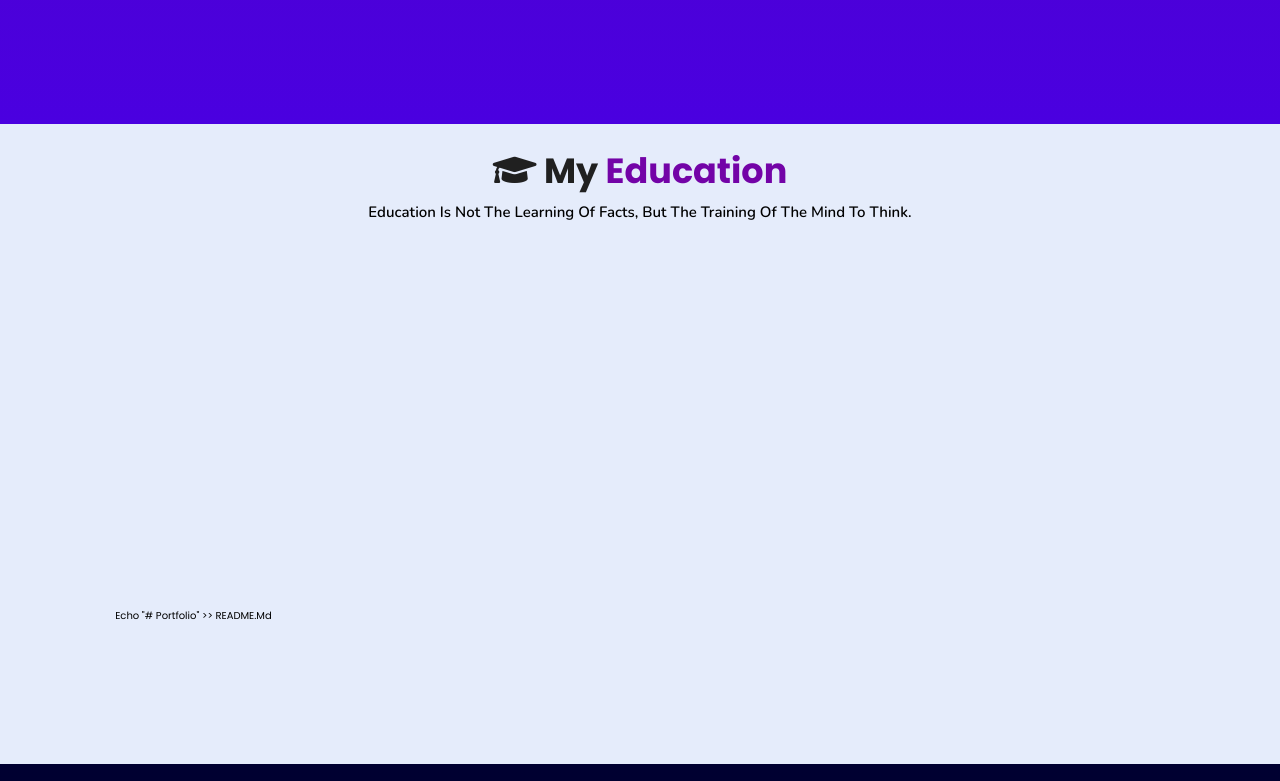
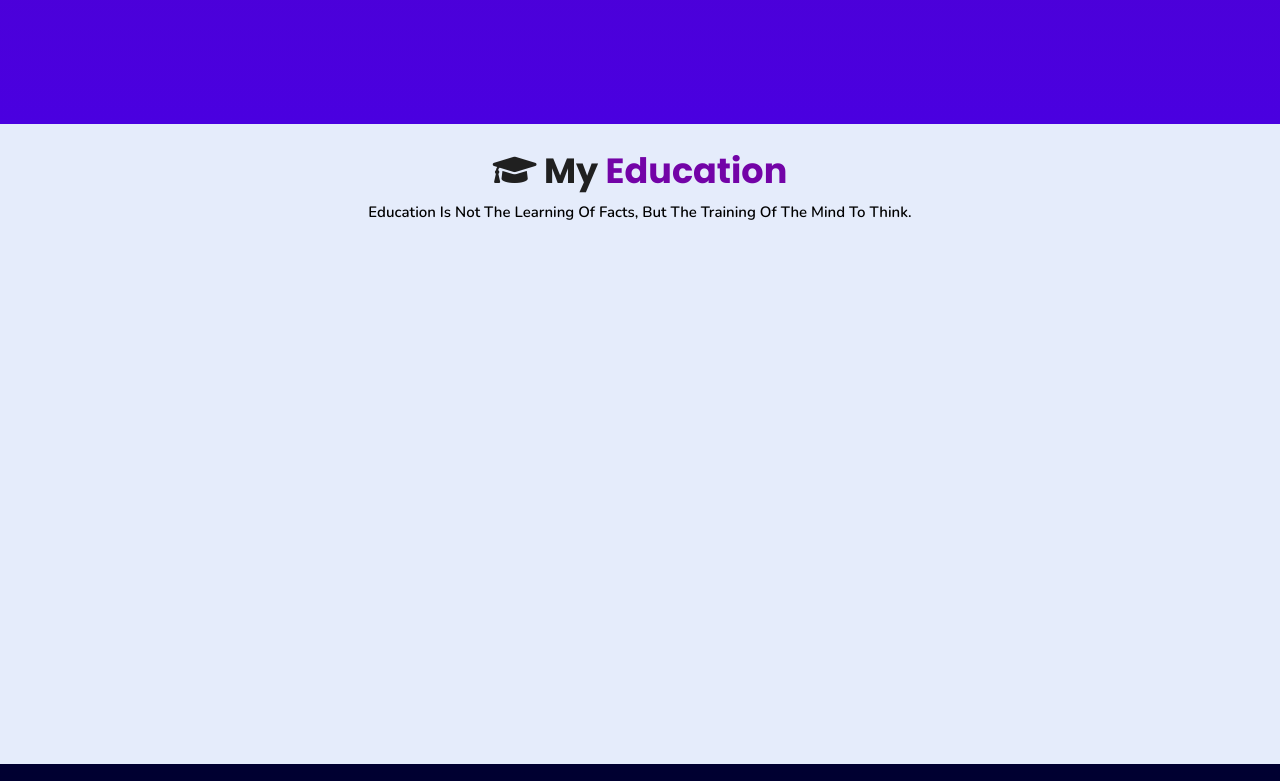
Before and after one commit to sanam1999/Portfolio, a plain HTML site: page index.html in a window 1280 px wide. Shown: the part 2820-3601 px from the top of the page. Drawn offline with nearby package versions, Linux system fonts and the light colour scheme.

Commit message:
Update index.html

```diff
--- a/index.html
+++ b/index.html
@@ -216,7 +216,7 @@
       </div>
     </div>
 
-</div>echo "# Portfolio" >> README.md
+</div>
 
 </section>
 <!-- education section ends -->
```
